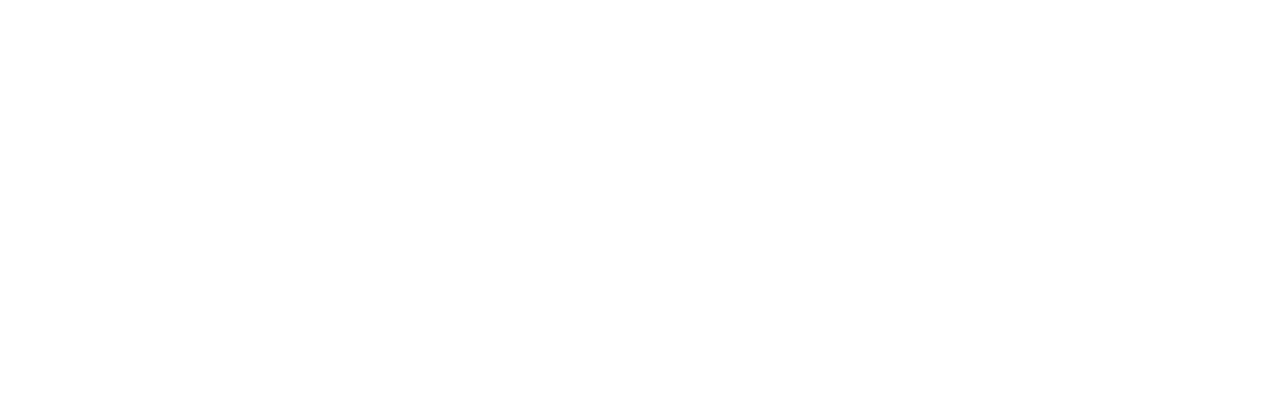
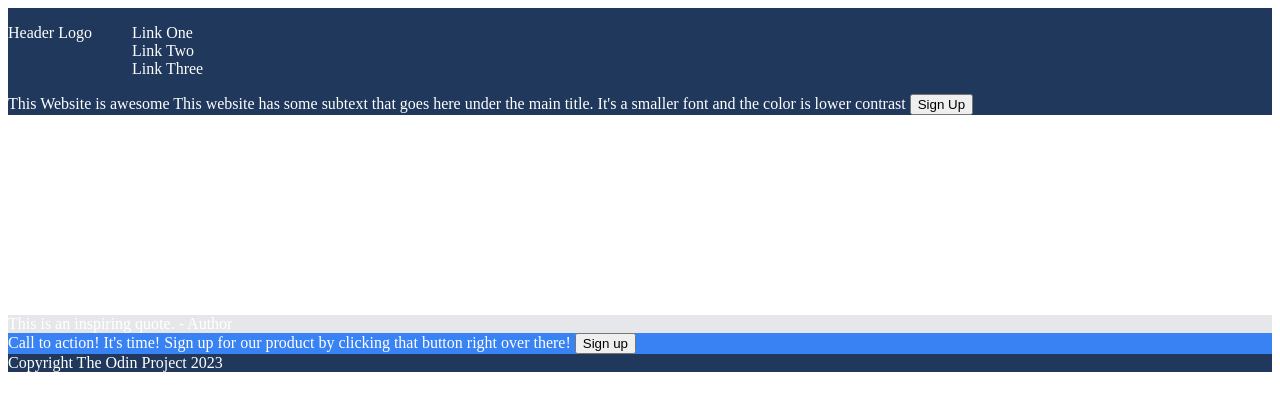
Before and after one commit to lukaseispert/Landing-Page, a plain HTML site: page index.html in a window 1280 px wide. Drawn offline with Linux system fonts and the light colour scheme.

Commit message:
Add Styles in CSS

```diff
--- a/index.html
+++ b/index.html
@@ -10,24 +10,46 @@
 </head>
 <body>
     <div class="header" >
-
+        <p>Header Logo</p>
+        <ul>
+            <li><a>Link One</a></li>
+            <li><a>Link Two</a></li>
+            <li><a>Link Three</a></li>
+        </ul>
     </div>
 
     <div class="box1" >
+        This Website is awesome
+        This website has some subtext that goes here under the main title. It's a smaller font and the color is lower contrast
+
+        <button>Sign Up</button>
 
     </div>
 
     <div class="box2">
+        Some random information.
+
+        <ul>
+            <li></li>
+        </ul>
 
     </div>
     <div class="box3">
+        This is an inspiring quote.
+        - Author
 
     </div>
     <div class="box4">
+        <div class="Signup">
+            Call to action! It's time!
+            Sign up for our product by clicking that button right over there!
+            <button>Sign up</button>
+
+        </div>
 
     </div>
     <div class="footer">
-
+        Copyright The Odin Project 2023
     </div>
 
 
--- a/style.css
+++ b/style.css
@@ -0,0 +1,44 @@
+body {
+    display: flex;
+    flex-direction: column;
+    justify-content: center;
+    color: white;
+
+}
+
+.header {
+    background-color: #1f385b;
+    flex: 1;
+    display: flex
+}
+
+.box1 {
+    background-color: #1f385b;
+    flex: 1;
+}
+
+.box2 {
+    background-color: white;
+    height: 200px;
+}
+
+.box3 {
+    background-color: #e5e7eb;
+}
+
+.box4 {
+    background-color: white;
+}
+
+.footer {
+    background-color: #1f385b;
+}
+
+.Signup {
+    background-color: #3882F3;
+}
+
+ul {
+    list-style: none;
+    text-decoration: none;
+}
```
